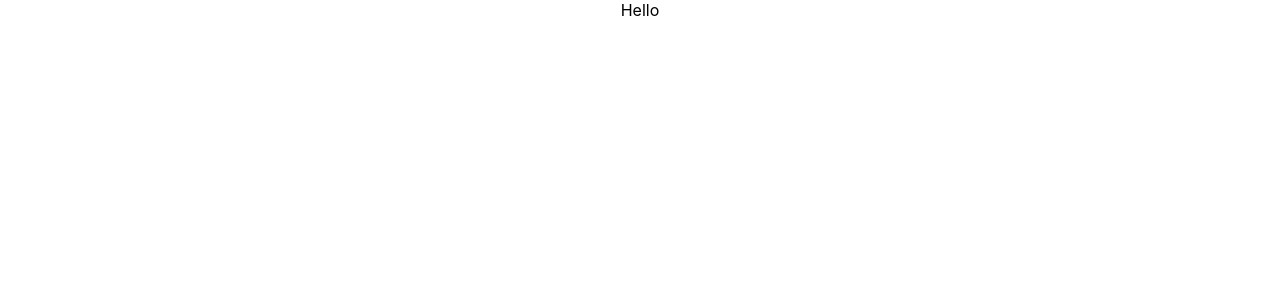
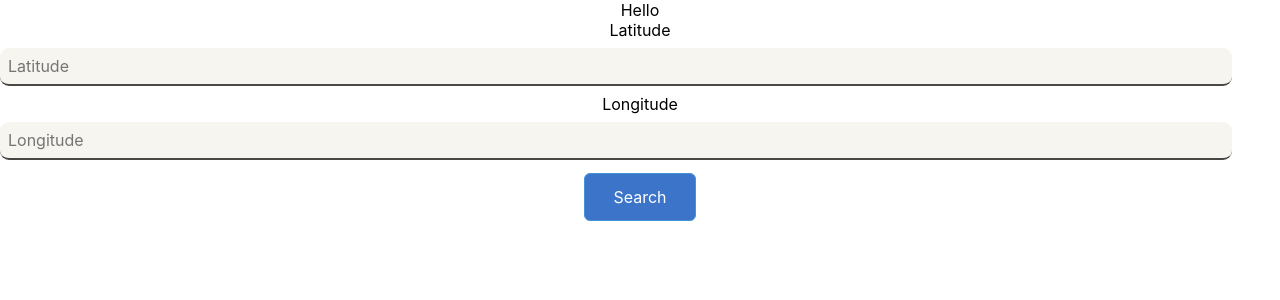
Before and after one commit to Arshaluys84/weathertable, a React (Create React App) app: page / in a window 1280 px wide. Shown: the top 300 px of the page. Built offline with nearby package versions, Linux system fonts and the light colour scheme.

Commit message:
add form for request

```diff
--- a/src/App.js
+++ b/src/App.js
@@ -1,7 +1,13 @@
 import "./App.css";
+import NewPLace from "./components/NewPlace/NewPLace";
 
 function App() {
-  return <div className="App">Hello</div>;
+  return (
+    <div className="App">
+      Hello
+      <NewPLace />
+    </div>
+  );
 }
 
 export default App;
--- /dev/null
+++ b/src/components/NewPlace/NewPLace.js
@@ -0,0 +1,40 @@
+import React from "react";
+import { Button } from "../UI/Button/Button";
+import { Input } from "../UI/Input/Input";
+
+const NewPLace = () => {
+  const submitHandler = () => {};
+
+  return (
+    <form onSubmit={submitHandler}>
+      <div>
+        <label htmlFor="latitude">Latitude</label>
+        <Input
+          type="number"
+          id="latitude"
+          placeholder="Latitude"
+          name="latitude"
+          required
+          value=""
+        />
+      </div>
+      <div>
+        <label htmlFor="longitude">Longitude</label>
+        <Input
+          type="number"
+          id="longitude"
+          placeholder="Longitude"
+          name="longitude"
+          required
+          value=""
+        />
+      </div>
+
+      {/* {isError && <p className="error"> Please,Enter something</p>} */}
+      <Button>Search</Button>
+      {/* {isLoading && <Loading />} */}
+    </form>
+  );
+};
+
+export default NewPLace;
--- /dev/null
+++ b/src/components/UI/Button/Button.js
@@ -0,0 +1,9 @@
+import styles from "./Button.module.css";
+
+export const Button = ({ children, onClick, btn }) => {
+  return (
+    <button className={styles.button} onClick={onClick}>
+      {children}
+    </button>
+  );
+};
--- /dev/null
+++ b/src/components/UI/Button/Button.module.css
@@ -0,0 +1,18 @@
+.button {
+    width: 7rem;
+    height: 3rem;
+    padding: 0.5rem 1.5rem;
+    margin: 5px;
+    border: 1px solid #4394d6;
+    border-radius: 6px;
+    font: inherit;
+    color: white;
+    background-color: #3c74c9;
+    cursor: pointer;
+    }
+
+  .button:hover,
+  .button:active {
+    background-color: #2d0c7a;
+    border-color: #080955;
+    }
--- /dev/null
+++ b/src/components/UI/Input/Input.js
@@ -0,0 +1,15 @@
+import styles from "./Input.module.css";
+
+export const Input = ({ type, id, name, placeholder, value, onChange }) => {
+  return (
+    <input
+      className={styles.input}
+      type={type}
+      id={id}
+      name={name}
+      placeholder={placeholder}
+      value={value}
+      onChange={onChange}
+    />
+  );
+};
--- /dev/null
+++ b/src/components/UI/Input/Input.module.css
@@ -0,0 +1,12 @@
+.input {
+    display: block;
+    width: 95%;
+    padding: 0.5rem;
+    margin: 0.5rem 0rem;
+    border-radius: 9px;
+    border: none;
+    border-bottom: 2px solid #494844;
+    font-size: 1.5rem;
+    font: inherit;
+    background-color: #f7f5ef;
+    }
--- /dev/null
+++ b/src/helpers/config.js
@@ -0,0 +1,2 @@
+const URL = "https://api.openweathermap.org/data/2.5/weather";
+const KEY = "bf65d8b174418831a16055a19f50144f";
```
